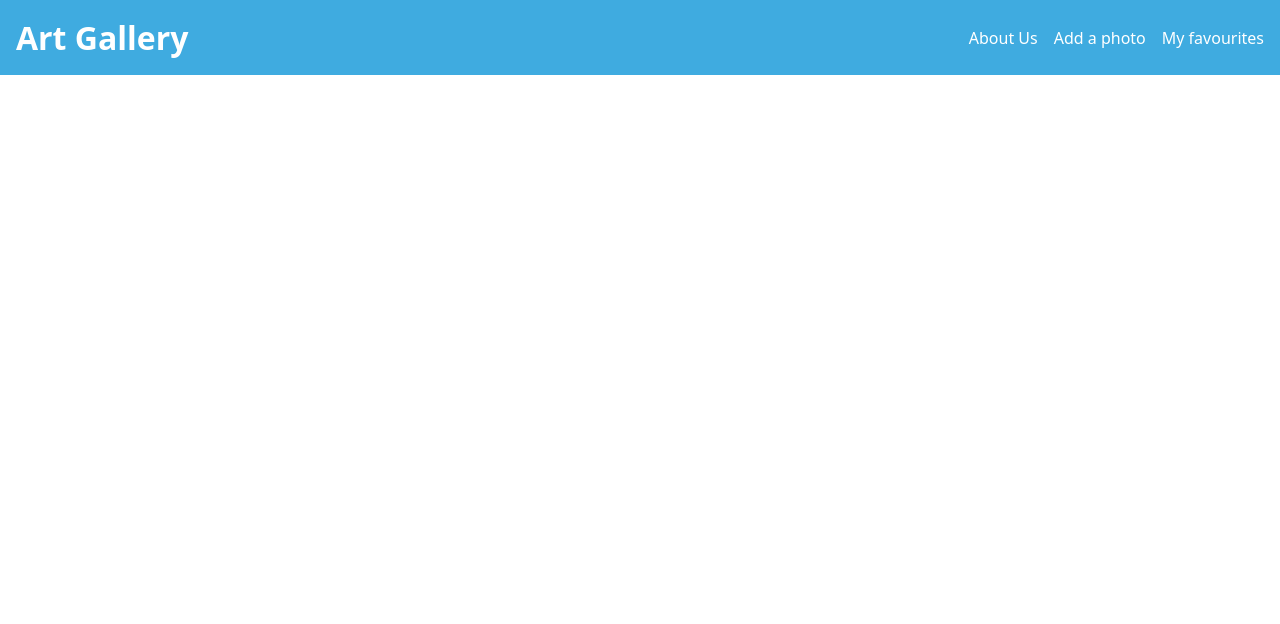
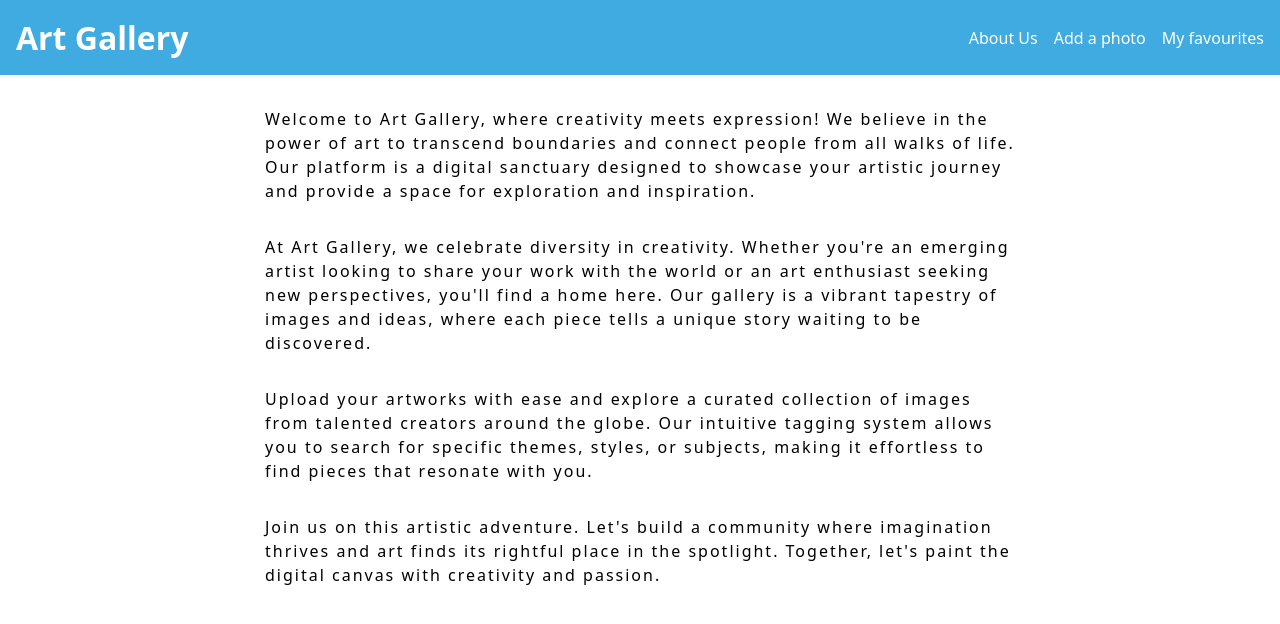
Before and after one commit to LucasGitHubx/art-gallery, a React (Vite) app: page /about in a window 1280 px wide. Shown: the top 624 px of the page. Built offline with nearby package versions, Linux system fonts and the light colour scheme; a small style sheet from the web is missing.

Commit message:
Adding some text to the about page

```diff
--- a/src/pages/AboutPage.jsx
+++ b/src/pages/AboutPage.jsx
@@ -1,3 +1,31 @@
 export default function AboutPage() {
-  return <div className="about-page page"></div>;
+  return (
+    <div className="about-page page">
+      <p>
+        Welcome to Art Gallery, where creativity meets expression! We believe in
+        the power of art to transcend boundaries and connect people from all
+        walks of life. Our platform is a digital sanctuary designed to showcase
+        your artistic journey and provide a space for exploration and
+        inspiration.
+      </p>
+      <p>
+        At Art Gallery, we celebrate diversity in creativity. Whether you're an
+        emerging artist looking to share your work with the world or an art
+        enthusiast seeking new perspectives, you'll find a home here. Our
+        gallery is a vibrant tapestry of images and ideas, where each piece
+        tells a unique story waiting to be discovered.
+      </p>
+      <p>
+        Upload your artworks with ease and explore a curated collection of
+        images from talented creators around the globe. Our intuitive tagging
+        system allows you to search for specific themes, styles, or subjects,
+        making it effortless to find pieces that resonate with you.
+      </p>
+      <p>
+        Join us on this artistic adventure. Let's build a community where
+        imagination thrives and art finds its rightful place in the spotlight.
+        Together, let's paint the digital canvas with creativity and passion.
+      </p>
+    </div>
+  );
 }
```
